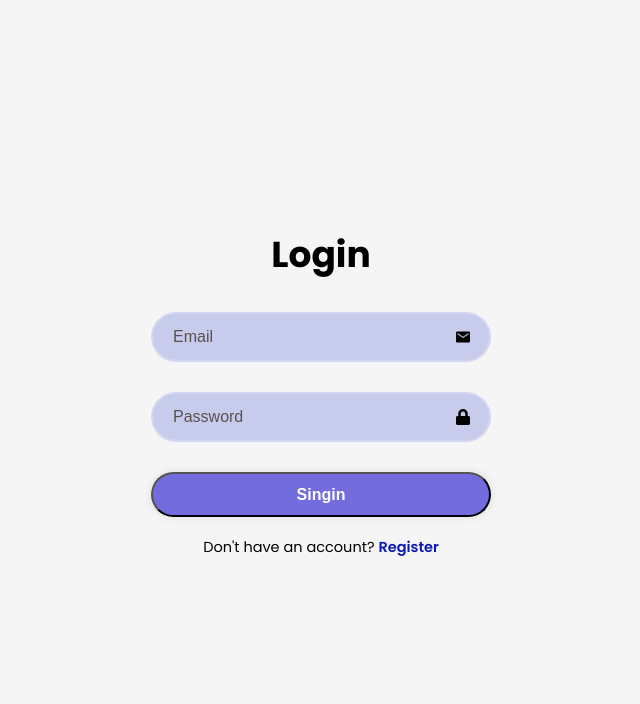
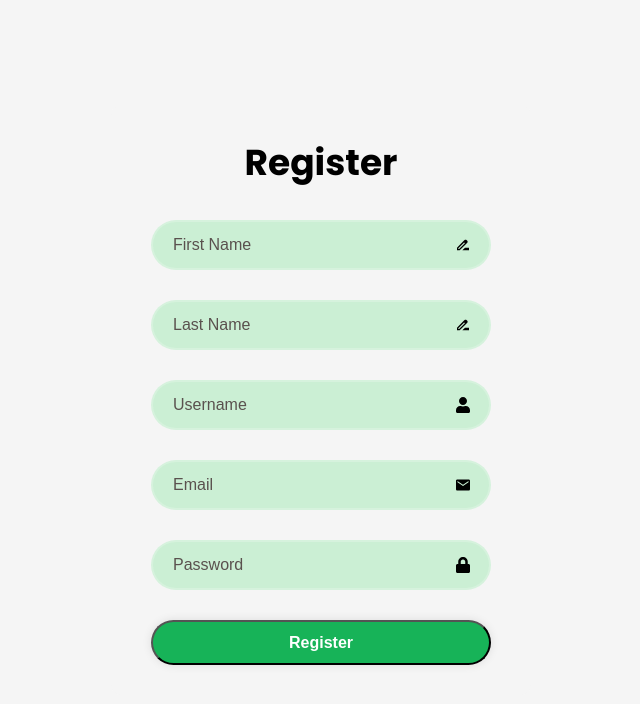
Before and after one commit to Ale478/crud-frontend, a React (Create React App) app in the folder crudcore/: page / in a window 1280 px wide. Shown: the top 704 px of the page, without its empty margins (319-959 px from the left). Built offline with nearby package versions, Linux system fonts and the light colour scheme.

Commit message:
Adds register

```diff
--- a/crudcore/src/App.js
+++ b/crudcore/src/App.js
@@ -1,11 +1,12 @@
 import logo from './logo.svg';
 import './App.css';
 import Login from './Components/LoginForm/Login';
+import Register from './Components/RegisterForm/Register';
 
 function App() {
   return (
     <div >
-     <Login/>
+     <Register/>
     </div>
   );
 }
--- /dev/null
+++ b/crudcore/src/Components/RegisterForm/Register.css
@@ -0,0 +1,66 @@
+.wrapper {
+    width: 420px;
+    background-color: whitesmoke;
+    color: black;
+    border-radius: 10px;
+    padding: 30px 40px;
+}
+
+.wrapper h1 {
+    font-size: 36px;
+    text-align: center;
+}
+
+.wrapper .input-box {
+    position: relative;
+    width: 100%;
+    height: 50px;
+    margin: 30px 0;
+}
+
+.wrapper .input-box input {
+    width: 100%;
+    height: 100%;
+    background: rgba(123, 228, 149, 0.342);
+    border: 2px solid rgba(255, 255, 255, .2);
+    outline: none;
+    border-radius: 40px;
+    font-size: 16px;
+    color: black;
+    padding: 20px 45px 20px 20px;
+}
+
+.wrapper .input-box input::placeholder {
+    color: #5a514e;
+}
+
+.wrapper .input-box .icon {
+    position: absolute;
+    right: 20px;
+    top: 50%;
+    transform: translateY(-50%);
+    font-size: 16px;
+}
+
+.wrapper button {
+    width: 100%;
+    height: 45px;
+    background: rgb(23, 179, 88);
+    outline: none;
+    border-radius: 40px;
+    box-shadow: 0 0 10px rgba(0, 0, 0, .1);
+    cursor: pointer;
+    font-size: 16px;
+    color: #fdfffe;
+    font-weight: 700;
+}
+
+.wrapper .input-box .error {
+    width: 200px;
+    text-align: center;
+    margin: auto;
+    bottom: -15px;
+    font-size: 10px;
+    color: red;
+    font-weight: 600;
+}
--- /dev/null
+++ b/crudcore/src/Components/RegisterForm/Register.js
@@ -0,0 +1,103 @@
+import React, { useState } from 'react';
+import './Register.css';
+import { FaLock, FaUser } from 'react-icons/fa';
+import { IoMdMail } from 'react-icons/io';
+import { MdDriveFileRenameOutline } from "react-icons/md";
+
+
+const Register = () => {
+  const [firstName, setFirstName] = useState('');
+  const [lastName, setLastName] = useState('');
+  const [username, setUsername] = useState('');
+  const [email, setEmail] = useState('');
+  const [password, setPassword] = useState('');
+  const [emailError, setEmailError] = useState('');
+  const [passwordError, setPasswordError] = useState('');
+
+  const handleSubmit = (event) => {
+    event.preventDefault();
+
+    // Validate email
+    if (!/^\S+@\S+\.\S+$/.test(email)) {
+      setEmailError('Please enter a valid email address.');
+    } else {
+      setEmailError('');
+    }
+
+    // Validate password
+    if (password.length < 8) {
+      setPasswordError('Password must be at least 8 characters.');
+    } else {
+      setPasswordError('');
+    }
+
+    // If no errors, submit the form
+    if (emailError === '' && passwordError === '') {
+      // Submit the form here
+    }
+  };
+
+  return (
+    <div className='wrapper'>
+      <form onSubmit={handleSubmit}>
+        <h1>Register</h1>
+        <div className='input-box'>
+          <input
+            type="text"
+            placeholder='First Name'
+            required
+            value={firstName}
+            onChange={(event) => setFirstName(event.target.value)}
+          />
+          <MdDriveFileRenameOutline className='icon'/>
+        </div>
+        <div className='input-box'>
+          <input
+            type="text"
+            placeholder='Last Name'
+            required
+            value={lastName}
+            onChange={(event) => setLastName(event.target.value)}
+          />
+          <MdDriveFileRenameOutline className='icon'/>
+        </div>
+        <div className='input-box'>
+          <input
+            type="text"
+            placeholder='Username'
+            required
+            value={username}
+            onChange={(event) => setUsername(event.target.value)}
+          />
+          <FaUser className='icon' />
+        </div>
+        <div className='input-box'>
+          <input
+            type="text"
+            placeholder='Email'
+            required
+            value={email}
+            onChange={(event) => setEmail(event.target.value)}
+          />
+          <IoMdMail className='icon' />
+          {emailError && <p className='error'>{emailError}</p>}
+        </div>
+        <div className='input-box'>
+          <input
+            type="password"
+            placeholder='Password'
+            required
+            value={password}
+            onChange={(event) => setPassword(event.target.value)}
+          />
+          <FaLock className='icon' />
+          {passwordError && <p className='error'>{passwordError}</p>}
+        </div>
+
+        <button type="submit">Register</button>
+      </form>
+    </div>
+  );
+};
+
+export default Register;
```
